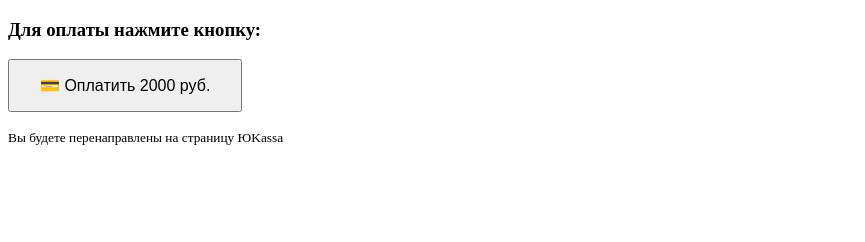
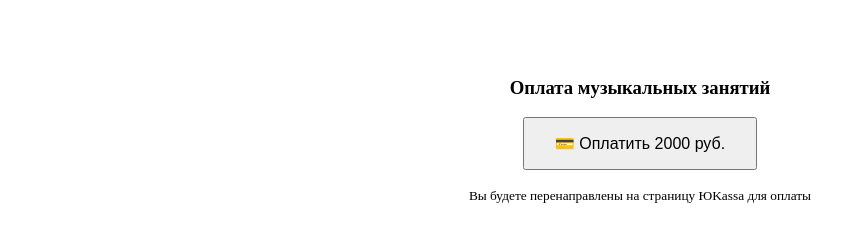
Before and after one commit to 3drums/payment-site, a plain HTML site: page index.html in a window 1280 px wide. Shown: the whole page, without its empty margins (0-865 px from the left). Drawn offline with Linux system fonts and the light colour scheme.

Commit message:
Update index.html

```diff
--- a/index.html
+++ b/index.html
@@ -1,23 +1,28 @@
 <!DOCTYPE html>
 <html>
-<body>
-    <h3>Для оплаты нажмите кнопку:</h3>
+<body style="text-align: center; padding: 50px;">
+    <h3>Оплата музыкальных занятий</h3>
 
-    <form id="payForm" method="POST" action="https://yookassa.ru/integration/simplepay/payment" target="_blank">
-        <!-- Только обязательные поля -->
+    <form method="POST"
+          action="https://yookassa.ru/integration/simplepay/payment"
+          target="_blank">
+
+        <!-- Обязательные поля -->
         <input type="hidden" name="shopId" value="1243739">
         <input type="hidden" name="sum" value="2000">
         <input type="hidden" name="text" value="Музыкальные занятия">
         <input type="hidden" name="price" value="2000">
         <input type="hidden" name="quantity" value="1">
+        <input type="hidden" name="paymentSubjectType" value="commodity">
+        <input type="hidden" name="paymentMethodType" value="full_prepayment">
+        <input type="hidden" name="tax" value="1">
         <input type="hidden" name="sumEqualPrice" value="true">
 
-        <!-- Кнопка отправки -->
         <button type="submit" style="padding: 15px 30px; font-size: 16px;">
             💳 Оплатить 2000 руб.
         </button>
     </form>
 
-    <p><small>Вы будете перенаправлены на страницу ЮKassa</small></p>
+    <p><small>Вы будете перенаправлены на страницу ЮKassa для оплаты</small></p>
 </body>
 </html>
```
